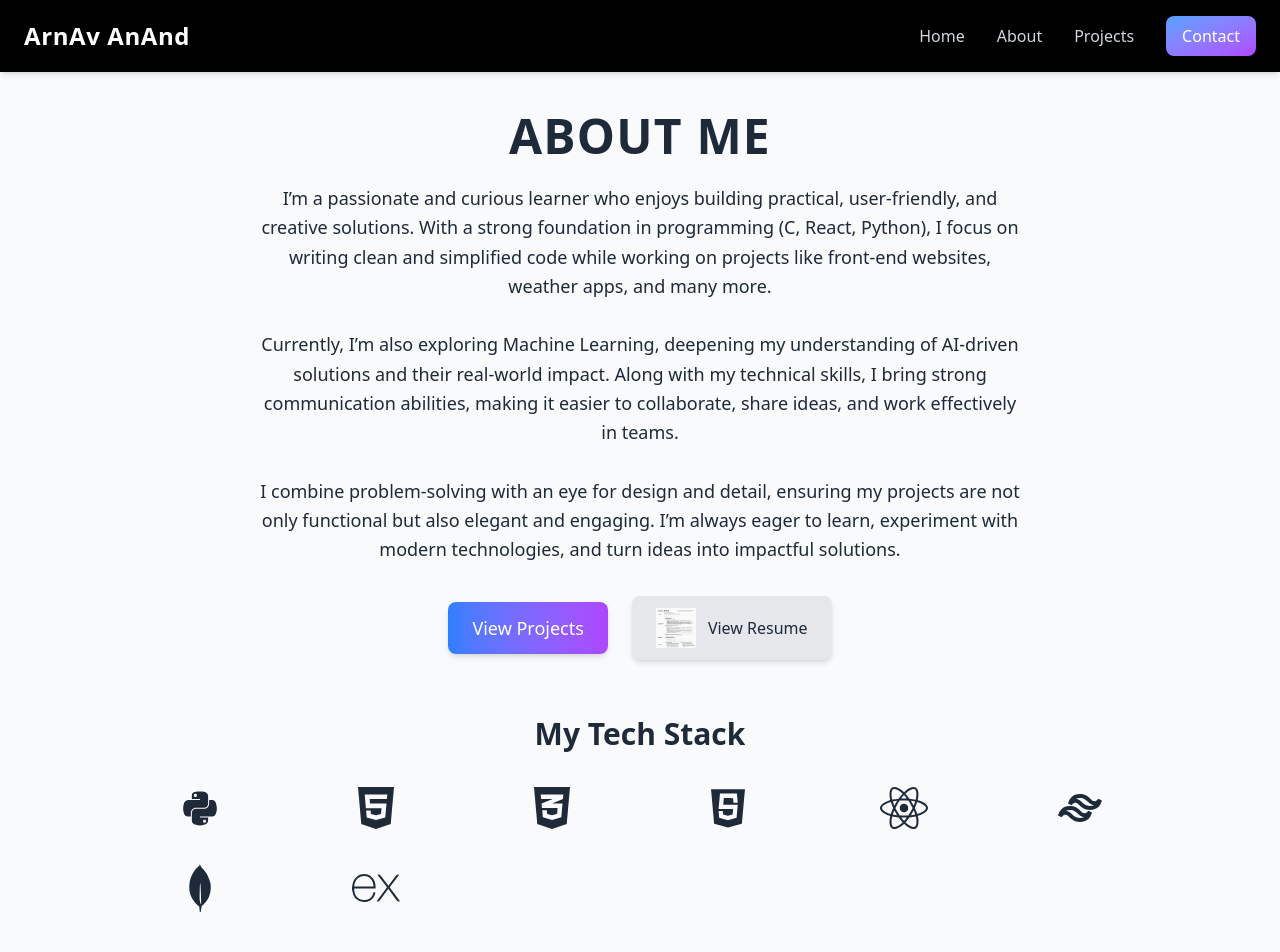
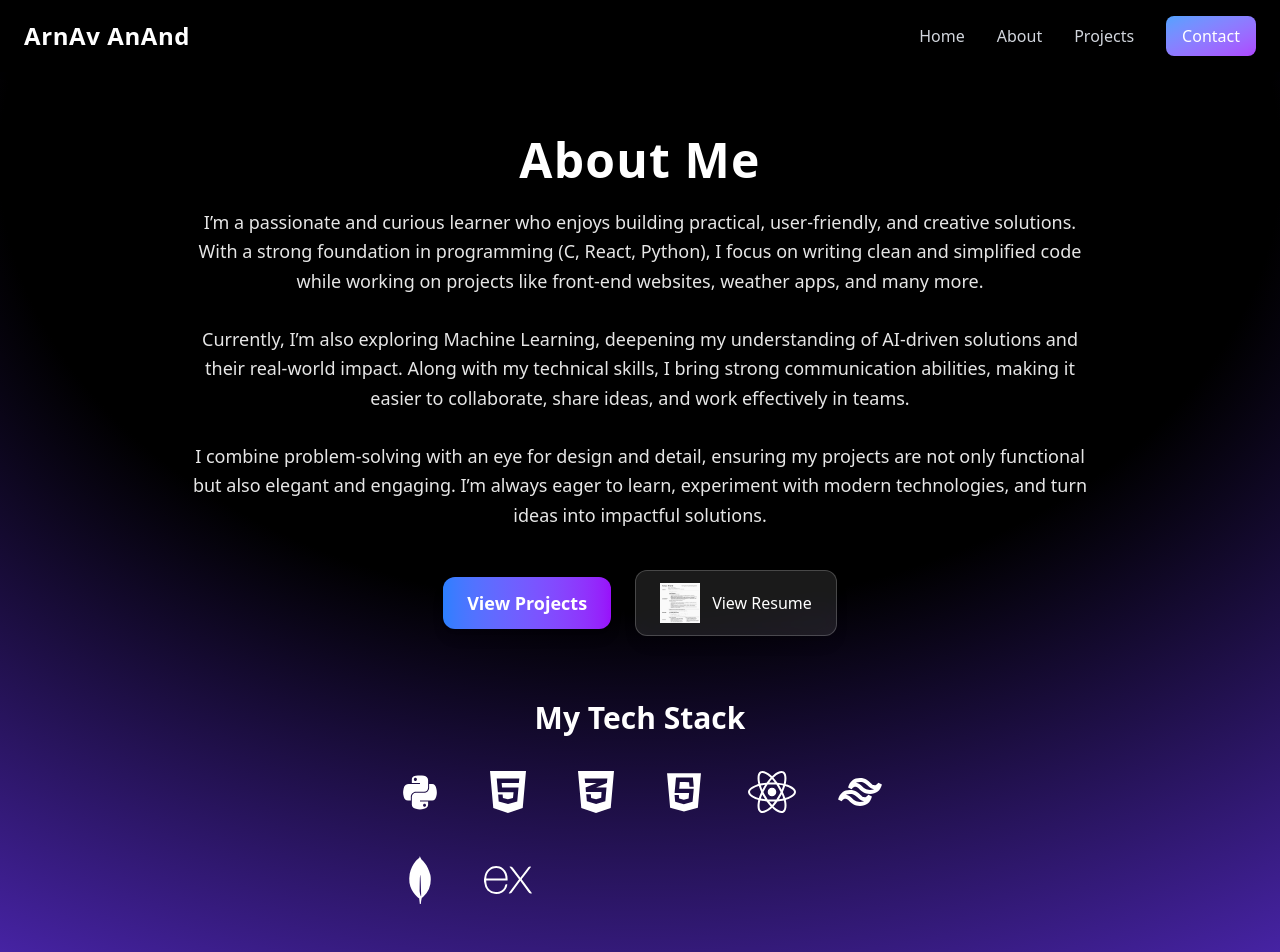
Before and after one commit to arnavanand2005/Portfolio-site, a React (Vite) app: page /about in a window 1280 px wide. Shown: the top 952 px of the page. Built offline with nearby package versions, Linux system fonts and the light colour scheme.

Commit message:
aaj ke liye itna hi

```diff
--- a/src/Pages/About.jsx
+++ b/src/Pages/About.jsx
@@ -4,7 +4,6 @@ import { DiPython , DiJavascript } from "react-icons/di";
 import { FaHtml5 , FaCss3Alt } from "react-icons/fa";
 import { FaReact } from "react-icons/fa6";
 import { RiTailwindCssLine } from "react-icons/ri";
-import { motion } from "framer-motion";
 import { useNavigate } from 'react-router-dom';
 import { SiMongodb , SiExpress } from "react-icons/si";
 
@@ -12,13 +11,17 @@ const About = () => {
   const navigate = useNavigate()
 
   return (
-    <div className="px-6 py-10 md:px-16 lg:px-32 bg-gray-50 dark:bg-gray-900 text-gray-800 dark:text-gray-200 min-h-screen">
-      {/* Header */}
-      <div className="text-center">
+    <div className="relative min-h-screen flex flex-col items-center justify-center px-6 py-16 text-white">
+
+      {/* Background */}
+      <div className="absolute inset-0 -z-10 h-full w-full [background:radial-gradient(125%_125%_at_50%_10%,#000_40%,#63e_100%)]"></div>
+
+      {/* Content */}
+      <div className="max-w-4xl text-center">
         <h1 className="text-4xl md:text-5xl font-extrabold mb-6 tracking-wide">
-          ABOUT ME
+          About Me
         </h1>
-        <p className="text-base md:text-lg leading-relaxed max-w-3xl mx-auto">
+        <p className="text-base md:text-lg leading-relaxed opacity-90">
           I’m a passionate and curious learner who enjoys building practical, user-friendly, and creative solutions.
           With a strong foundation in programming (C, React, Python), I focus on writing clean and simplified code while
           working on projects like front-end websites, weather apps, and many more.
@@ -34,10 +37,10 @@ const About = () => {
       </div>
 
       {/* Buttons */}
-      <div className="mt-8 flex flex-col md:flex-row justify-center items-center gap-6">
+      <div className="mt-10 flex flex-col md:flex-row justify-center items-center gap-6">
         <button
           onClick={() => navigate('/projects')}
-          className="px-6 py-3 bg-gradient-to-r from-blue-500 to-purple-500 text-white text-lg rounded-lg shadow-md hover:shadow-xl transition duration-300"
+          className="px-6 py-3 bg-gradient-to-r from-blue-500 to-purple-600 text-white text-lg font-semibold rounded-xl shadow-lg hover:shadow-2xl transform hover:scale-105 transition duration-300"
         >
           View Projects
         </button>
@@ -46,7 +49,7 @@ const About = () => {
           href="/resume.pdf"
           target="_blank"
           rel="noopener noreferrer"
-          className="flex items-center gap-3 px-6 py-3 bg-gray-200 dark:bg-gray-800 rounded-lg shadow-md hover:shadow-xl transition duration-300"
+          className="flex items-center gap-3 px-6 py-3 bg-white/10 backdrop-blur-md border border-white/20 rounded-xl shadow-lg hover:shadow-2xl transform hover:scale-105 transition duration-300"
         >
           <img
             src={resume_img}
@@ -58,21 +61,21 @@ const About = () => {
       </div>
 
       {/* Tech Stack */}
-      <div className="mt-14 text-center">
+      <div className="mt-16 text-center">
         <h2 className="text-2xl md:text-3xl font-bold mb-8">My Tech Stack</h2>
-        <div className="grid grid-cols-3 sm:grid-cols-4 md:grid-cols-5 lg:grid-cols-6 gap-8 justify-items-center text-5xl">
-          <DiPython className="hover:text-yellow-400 transition duration-300" />
-          <FaHtml5 className="hover:text-orange-500 transition duration-300" />
-          <FaCss3Alt className="hover:text-blue-500 transition duration-300" />
-          <DiJavascript className="hover:text-yellow-300 transition duration-300" />
-          <FaReact className="hover:text-cyan-400 transition duration-300" />
-          <RiTailwindCssLine className="hover:text-sky-400 transition duration-300" />
-          <SiMongodb className="hover:text-green-500 transition duration-300" />
-          <SiExpress className="hover:text-gray-400 transition duration-300" />
+        <div className="grid grid-cols-3 sm:grid-cols-4 md:grid-cols-5 lg:grid-cols-6 gap-10 justify-items-center text-5xl">
+          <DiPython className="hover:text-yellow-400 transition duration-300 cursor-pointer" />
+          <FaHtml5 className="hover:text-orange-500 transition duration-300 cursor-pointer" />
+          <FaCss3Alt className="hover:text-blue-400 transition duration-300 cursor-pointer" />
+          <DiJavascript className="hover:text-yellow-300 transition duration-300 cursor-pointer" />
+          <FaReact className="hover:text-cyan-400 transition duration-300 cursor-pointer" />
+          <RiTailwindCssLine className="hover:text-sky-400 transition duration-300 cursor-pointer" />
+          <SiMongodb className="hover:text-green-500 transition duration-300 cursor-pointer" />
+          <SiExpress className="hover:text-gray-300 transition duration-300 cursor-pointer" />
         </div>
       </div>
     </div>
   )
 }
 
-export default About;
+export default About
```
